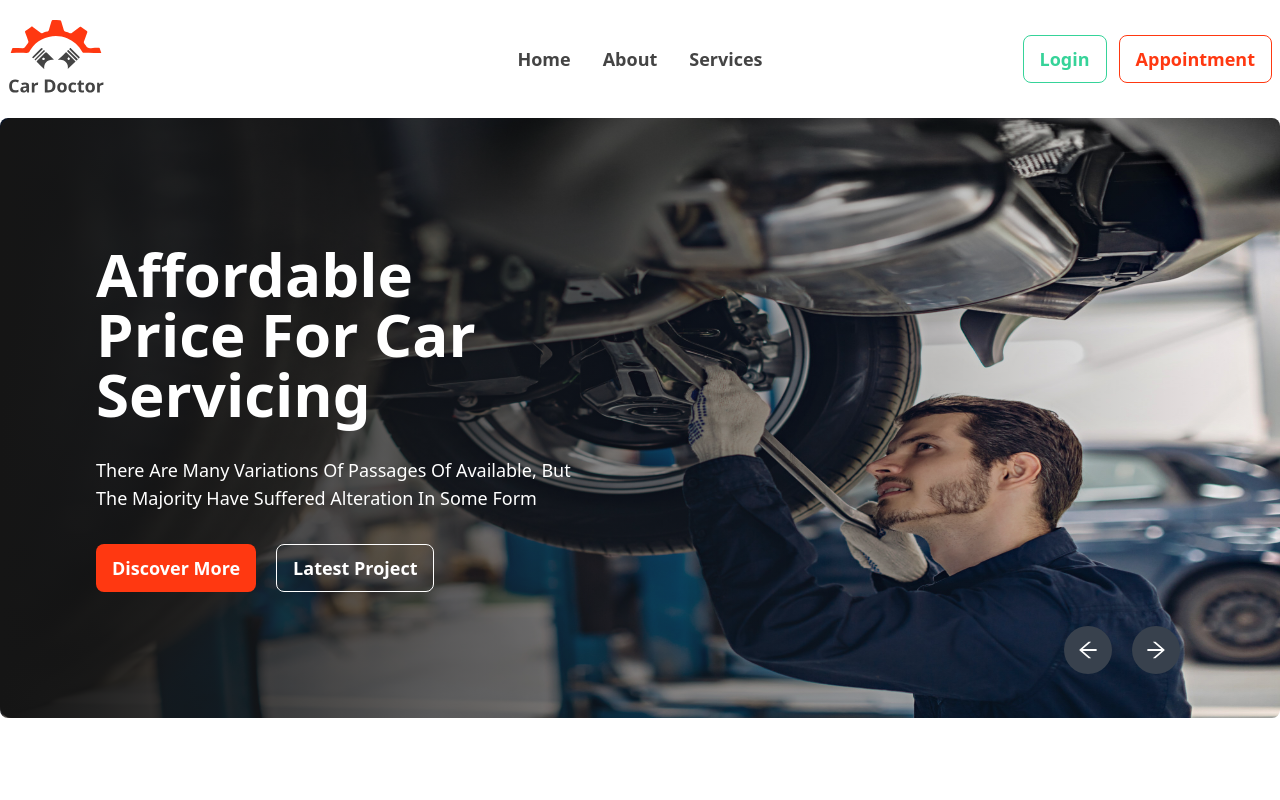
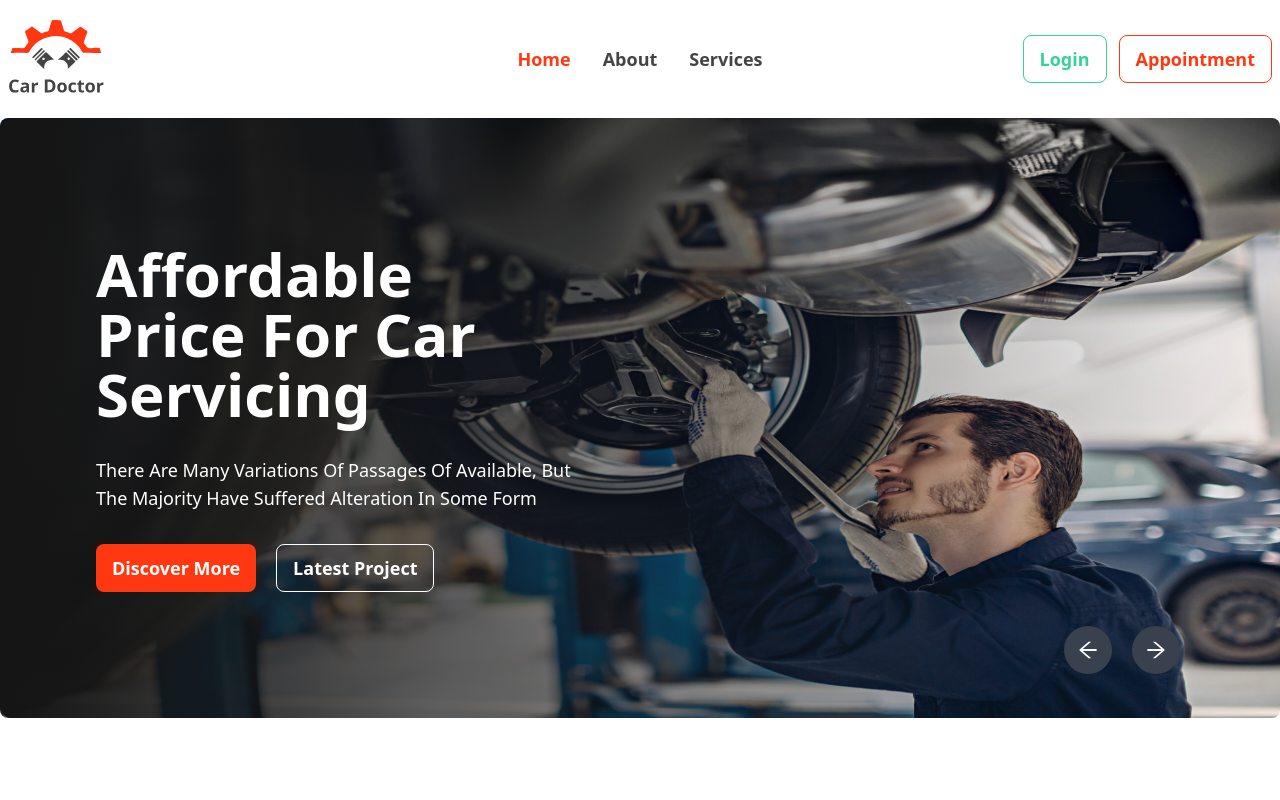
Before and after one commit to Humaiun-Manik/car-doctor-client, a React app: page / in a window 1280 px wide. Shown: the top 800 px of the page. Built offline with nearby package versions, Linux system fonts and the light colour scheme; no server answers; the HTML template or start-up script is replaced by a standard one.

Commit message:
add active link

```diff
--- /dev/null
+++ b/src/components/activeLink/ActiveLink.jsx
@@ -0,0 +1,11 @@
+import { NavLink } from "react-router-dom";
+
+const ActiveLink = ({ children, to }) => {
+  return (
+    <NavLink to={to} className={({ isActive }) => (isActive ? "text-[#FF3811]" : "")}>
+      {children}
+    </NavLink>
+  );
+};
+
+export default ActiveLink;
--- a/src/components/shared/header/Header.jsx
+++ b/src/components/shared/header/Header.jsx
@@ -3,24 +3,25 @@ import logo from "./../../../assets/logo.svg";
 import { useContext } from "react";
 import { AuthContext } from "../../../contexts/AuthProvider";
 import { toast } from "react-toastify";
+import ActiveLink from "../../activeLink/ActiveLink";
 
 const Header = () => {
   const { user, logout } = useContext(AuthContext);
 
   const navItems = (
     <>
-      <li>
-        <Link to={"/"}>Home</Link>
+      <li className="mx-4 hover:text-[#FF3811] duration-300">
+        <ActiveLink to={"/"}>Home</ActiveLink>
       </li>
-      <li>
-        <Link to={"/about"}>About</Link>
+      <li className="mx-4 hover:text-[#FF3811] duration-300">
+        <ActiveLink to={"/about"}>About</ActiveLink>
       </li>
-      <li>
-        <Link to={"/services"}>Services</Link>
+      <li className="mx-4 hover:text-[#FF3811] duration-300">
+        <ActiveLink to={"/services"}>Services</ActiveLink>
       </li>
       {user && (
-        <li>
-          <Link to={"/bookings"}>My Bookings</Link>
+        <li className="mx-4 hover:text-[#FF3811] duration-300">
+          <ActiveLink to={"/bookings"}>My Bookings</ActiveLink>
         </li>
       )}
     </>
@@ -51,7 +52,7 @@ const Header = () => {
           </label>
           <ul
             tabIndex={0}
-            className="menu menu-sm dropdown-content mt-3 z-[1] p-2 shadow bg-base-100 rounded-box w-52 font-semibold text-lg text-[#444]"
+            className="menu-sm dropdown-content mt-3 z-[1] p-2 shadow bg-base-100 rounded-box w-52 font-semibold text-lg text-[#444]"
           >
             {navItems}
           </ul>
@@ -61,7 +62,7 @@ const Header = () => {
         </Link>
       </div>
       <div className="navbar-center hidden lg:flex">
-        <ul className="menu menu-horizontal px-1 font-semibold text-lg text-[#444]">{navItems}</ul>
+        <ul className="menu-horizontal px-1 font-semibold text-lg text-[#444]">{navItems}</ul>
       </div>
       <div className="navbar-end">
         {!user?.email ? (
```
